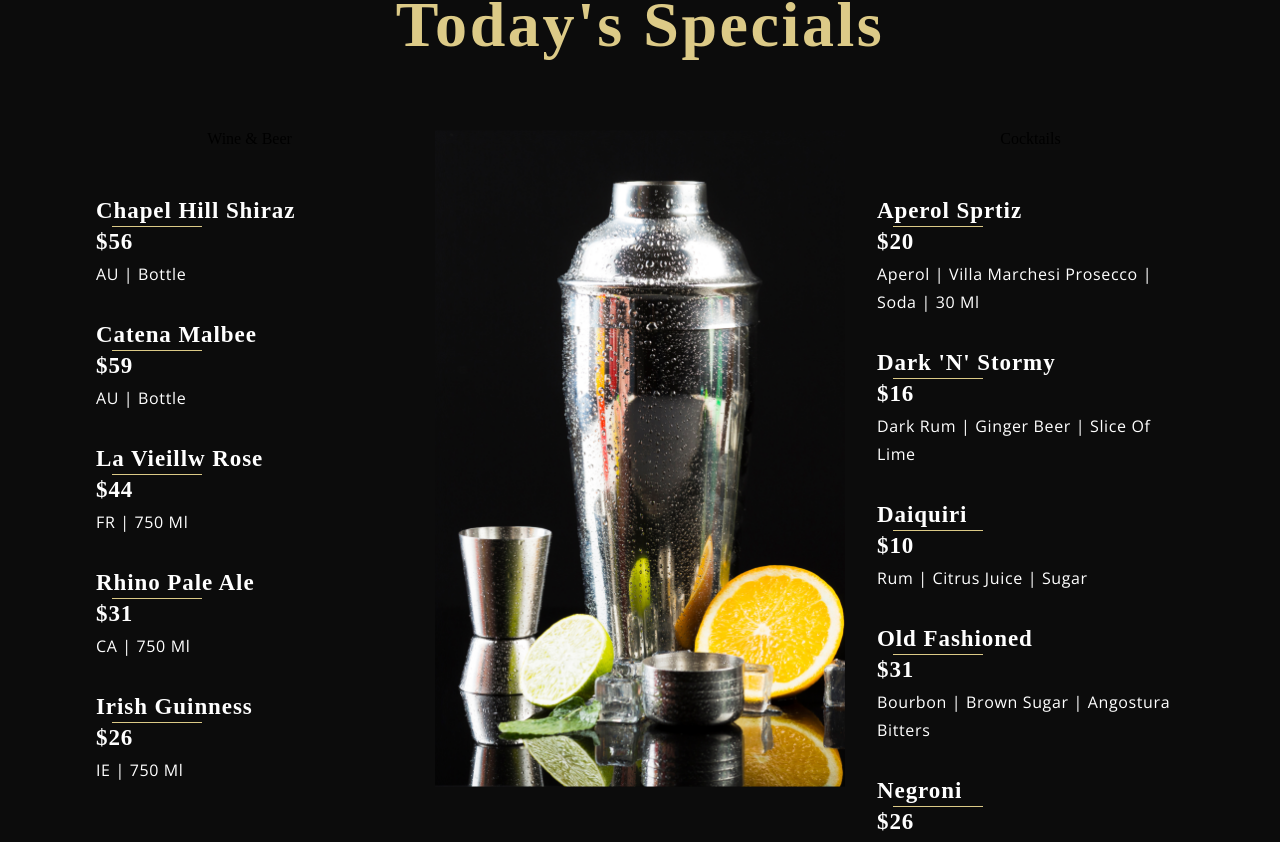
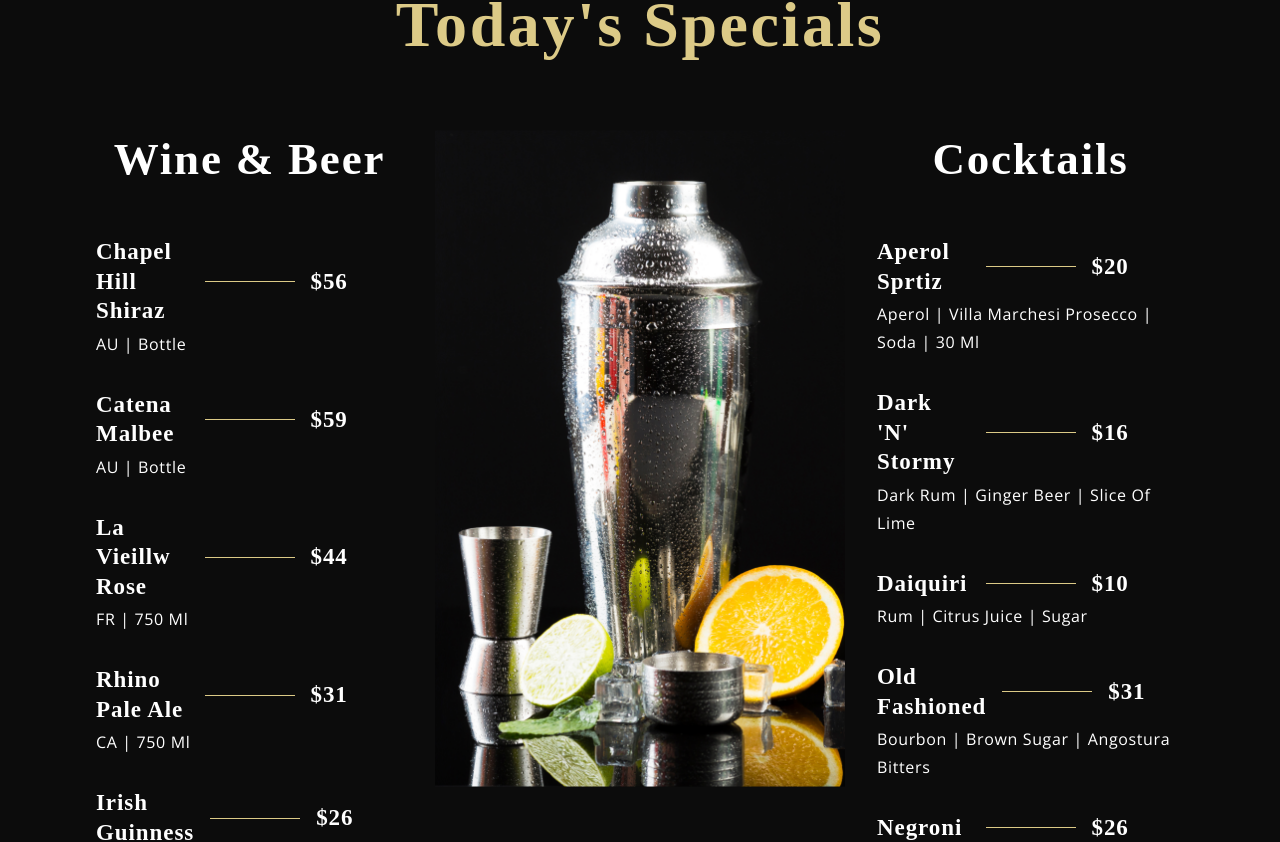
Before and after one commit to SyedUmairCodes/modern-resturant-react, a React (Create React App) app: page / in a window 1280 px wide. Shown: the part 2058-2900 px from the top of the page. Built offline with nearby package versions, Linux system fonts and the light colour scheme; a web font is replaced by a local one.

Commit message:
Menu section completed

```diff
--- a/src/components/Menuitem/MenuItem.css
+++ b/src/components/Menuitem/MenuItem.css
@@ -1,7 +1,6 @@
 .app__menuitem {
   width: 100%;
   margin: 1rem 0;
-
   display: flex;
   flex-direction: column;
 }
--- a/src/components/Menuitem/MenuItem.jsx
+++ b/src/components/Menuitem/MenuItem.jsx
@@ -1,10 +1,9 @@
 import React from "react";
-
 import "./MenuItem.css";
 
 const MenuItem = ({ title, price, tags }) => (
   <div className="app__menuitem">
-    <div className="app__menuitem-header">
+    <div className="app__menuitem-head">
       {/* Menu items */}
       <div className="app__menuitem-name">
         <p className="p__cormorant" style={{ color: "DCCA87" }}>
--- a/src/container/Menu/SpecialMenu.jsx
+++ b/src/container/Menu/SpecialMenu.jsx
@@ -12,7 +12,7 @@ const SpecialMenu = () => (
 
     <div className="app__specialMenu-menu">
       <div className="app__specialMenu-menu_wine flex__center">
-        <p className="app__specialMenu_menu_heading">Wine & Beer</p>
+        <p className="app__specialMenu-menu_heading">Wine & Beer</p>
         <div className="app__specialMenu_menu_items">
           {data.wines.map((wine, index) => (
             <MenuItem
@@ -30,7 +30,7 @@ const SpecialMenu = () => (
       </div>
 
       <div className="app__specialMenu-menu_cocktails flex__center">
-        <p className="app__specialMenu_menu_heading">Cocktails</p>
+        <p className="app__specialMenu-menu_heading">Cocktails</p>
         <div className="app__specialMenu_menu_items">
           {data.cocktails.map((cocktail, index) => (
             <MenuItem
```
